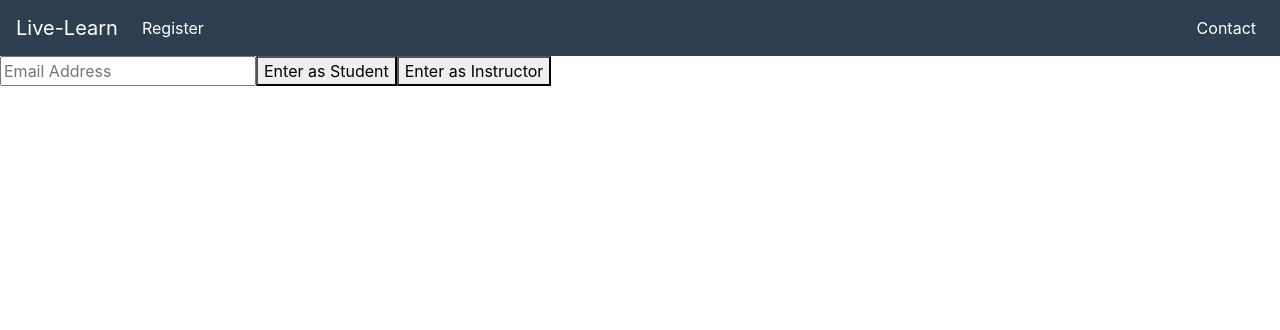
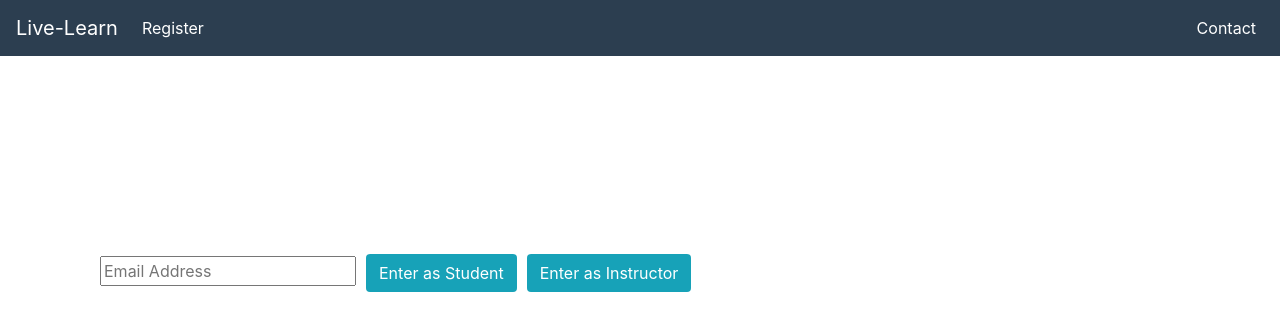
Before and after one commit to df-hackdays/Tango, an Angular app in the folder live-learning-front/: page / in a window 1280 px wide. Shown: the top 330 px of the page. Built offline with nearby package versions, Linux system fonts and the light colour scheme.

Commit message:
update css

```diff
--- a/live-learning-front/src/app/home/home.component.scss
+++ b/live-learning-front/src/app/home/home.component.scss
@@ -1 +1,40 @@
 @import 'variables';
+body {
+  padding: 0;
+  margin: 0;
+  display: flex;
+  flex-direction: column;
+  align-content: stretch;
+  align-items: stretch;
+  height: 100vh;
+}
+
+app-home {
+	height:100%
+}
+button {
+    margin-left: 10px;
+    color: #fff;
+    background-color: #17a2b8;
+    border-color: #17a2b8;
+	display: inline-block;
+    font-weight: 400;
+    text-align: center;
+    white-space: nowrap;
+    vertical-align: middle;
+    -webkit-user-select: none;
+    -moz-user-select: none;
+    -ms-user-select: none;
+    user-select: none;
+    border: 1px solid transparent;
+    padding: .375rem .75rem;
+    font-size: 1rem;
+    line-height: 1.5;
+    border-radius: .25rem;
+    transition: color .15s ease-in-out,background-color .15s ease-in-out,border-color .15s ease-in-out,box-shadow .15s ease-in-out;
+}
+
+input{
+margin-top: 200px;
+margin-left: 100px;
+}
```
